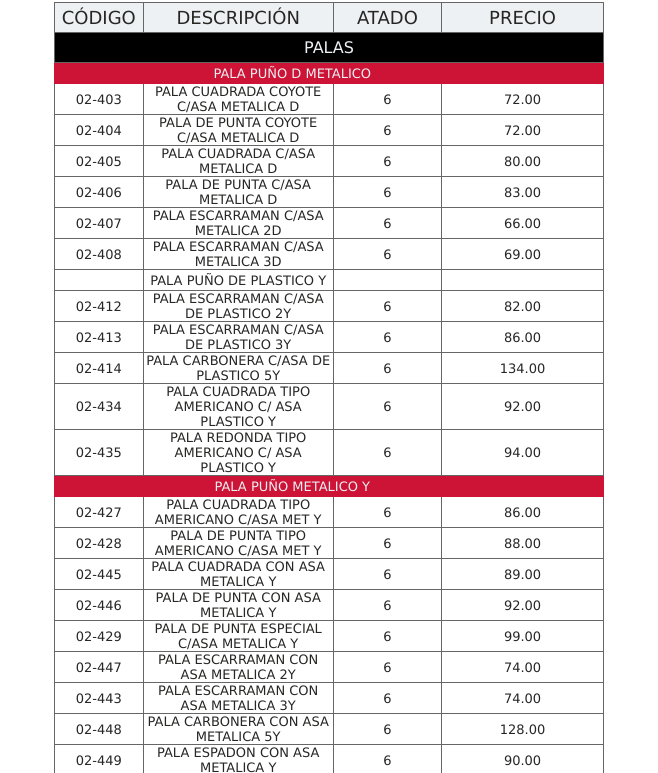
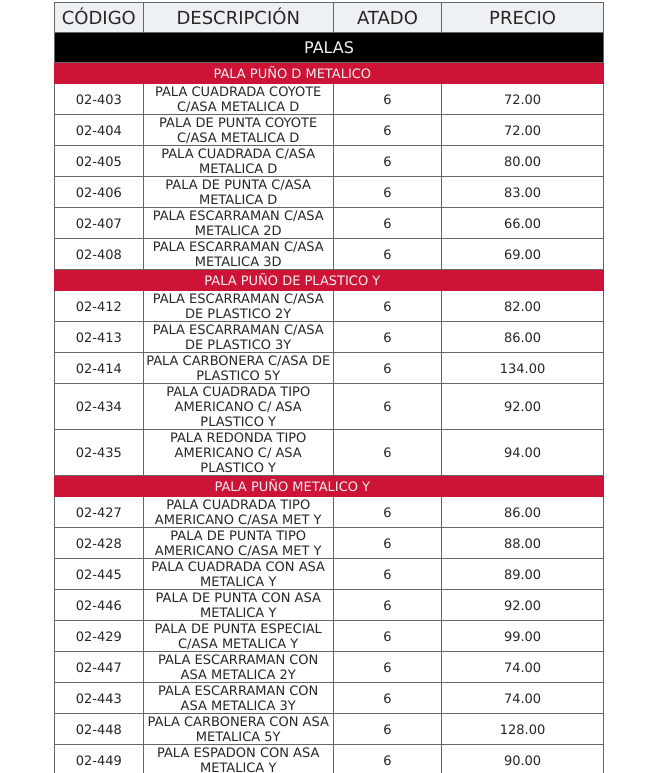
Before and after one commit to rovigventas/aceros, a plain HTML site: page indexPalasWeb.html in a window 1280 px wide. Shown: the part 1008-1781 px from the top of the page, without its empty margins (311-969 px from the left). Drawn offline with Linux system fonts and the light colour scheme.

Commit message:
Ajustes de Titulo

```diff
--- a/indexPalasWeb.html
+++ b/indexPalasWeb.html
@@ -483,15 +483,13 @@
                                            69.00
                                         </td>
                                      </tr>
-                                     <tr height="20">
-                                        <td height="20">
+                                     <tr height="20" bgcolor="#CD1336">
+                                        <td height="20" style="border-color: #CD1336">
                                         </td>
-                                        <td>
+                                        <td colspan="2" style="border-color: #CD1336;color:#EEF1F4">
                                            PALA PUÑO DE PLASTICO Y
                                         </td>
-                                        <td>
-                                        </td>
-                                        <td width="248">
+                                        <td width="248" style="border-color: #CD1336">
                                         </td>
                                      </tr>
                                      <tr height="20">
```
Also changed, not shown: index.html (+8 -9 lines), 1 other file.
